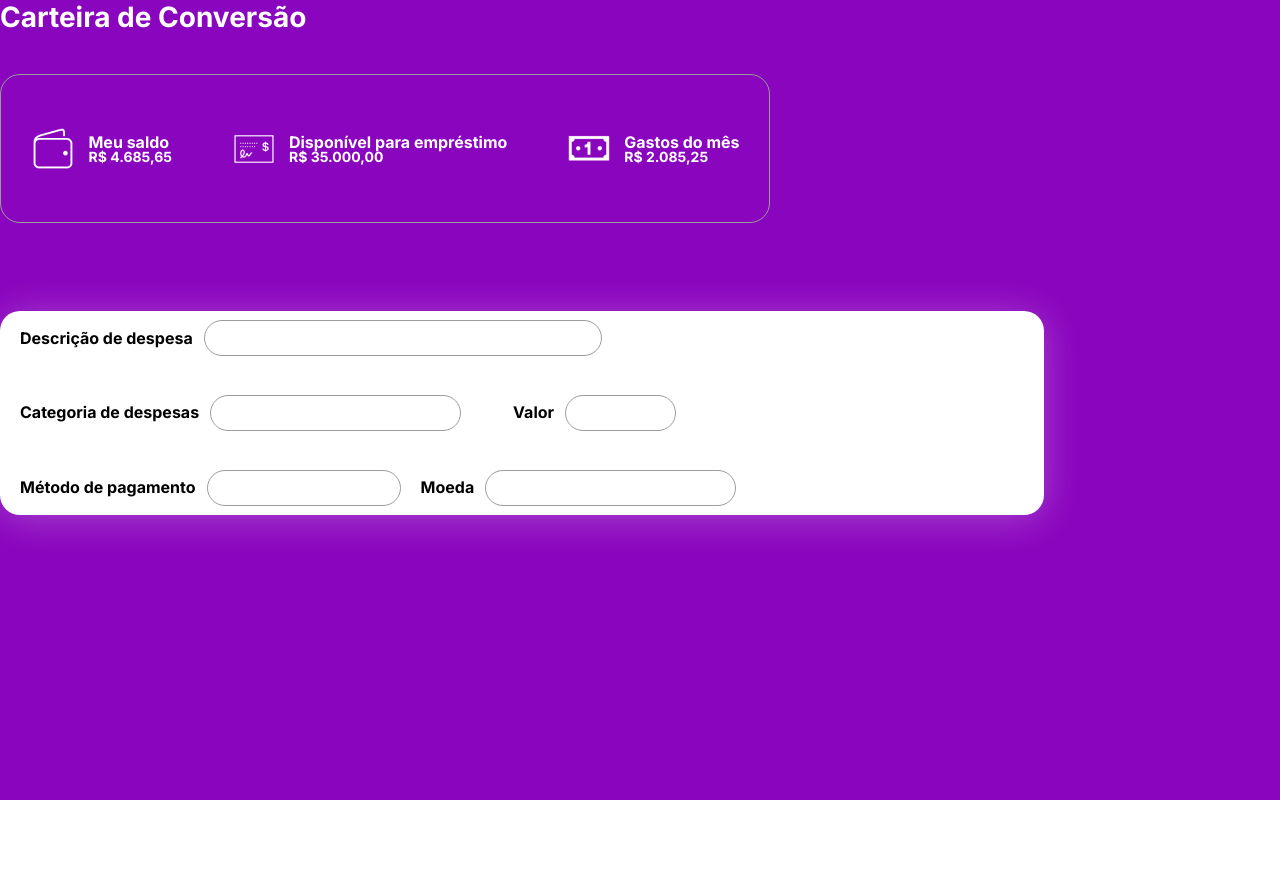
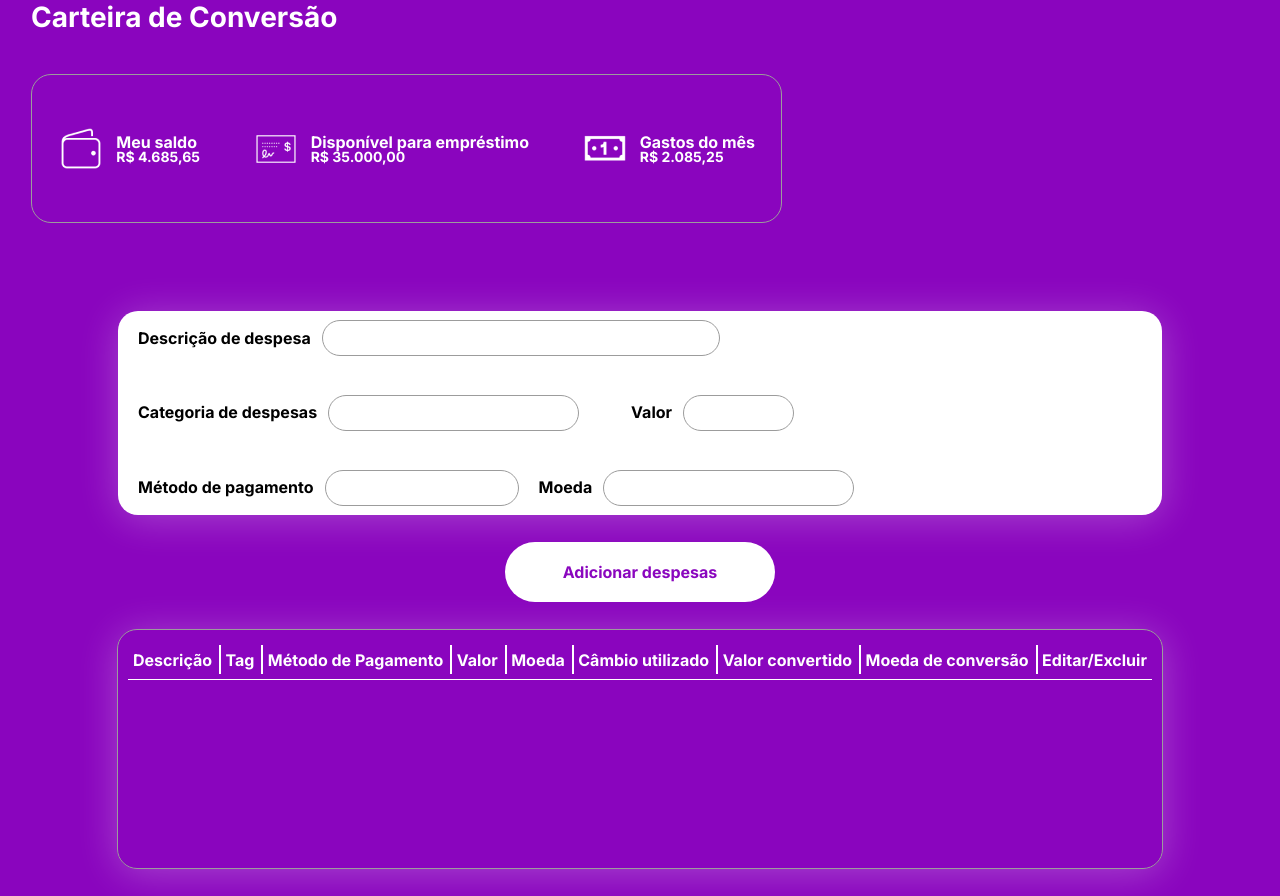
Before and after one commit to Brvnaxs/wallet-react, a React (Vite) app: page /dashboard in a window 1280 px wide. Before the commit the page ends 800 px from the top, so only its background shows below. Built offline with nearby package versions, Linux system fonts and the light colour scheme.

Commit message:
atualiza

```diff
--- /dev/null
+++ b/src/Components/Context/Context.jsx
@@ -0,0 +1,20 @@
+import { createContext, useState } from "react";
+
+export const UserContext = createContext();
+
+export const UserProvider = ({ children }) => {
+    const [user, setUser] = useState(
+        {
+            "email": "",
+            "wallet": {
+                "currencies": [],
+                "expenses": []
+            }
+        }
+    );
+    return (
+        <UserContext.Provider value={{ user, setUser }}>
+            {children}
+        </UserContext.Provider>
+    )
+}
--- a/src/Components/Expenses/styles.css
+++ b/src/Components/Expenses/styles.css
@@ -11,6 +11,7 @@
     padding-left: 20px;
     box-shadow: 0px 4px 40px 0px #FFFFFF42;
     border-radius: 20px;
+    align-items: center;
 }
 .expenses-item{
     display: flex;
--- /dev/null
+++ b/src/Components/ExpensesCard/index.jsx
@@ -0,0 +1,19 @@
+import './styles.css';
+
+export default function ExpensesCard(){
+    return(
+        <div className='ExpensesCard'>
+            <div className='expenses-card-header'>
+                <span className='expenses-span'>Descrição</span>
+                <span className='expenses-span'>Tag</span>
+                <span className='expenses-span'>Método de Pagamento</span>
+                <span className='expenses-span'>Valor</span>
+                <span className='expenses-span'>Moeda</span>
+                <span className='expenses-span'>Câmbio utilizado</span>
+                <span className='expenses-span'>Valor convertido</span>
+                <span className='expenses-span'>Moeda de conversão</span>
+                <span>Editar/Excluir</span>
+            </div>
+        </div>
+    )
+}
--- /dev/null
+++ b/src/Components/ExpensesCard/styles.css
@@ -0,0 +1,31 @@
+.ExpensesCard {
+    width: 80%;
+    min-height: 218px;
+    height: fit-content;
+    margin: 27px 0px 27px 0px;
+    align-self: center;
+    border-radius: 20px;
+    border: 1px solid #9C9C9C;
+    box-shadow: 0px 4px 40px 0px rgba(255, 255, 255, 0.26);
+    color: #FFF;
+    text-align: center;
+    font-size: 16px;
+    font-family: 'Inter';
+    font-weight: 600;
+    padding: 10px;
+}
+
+.expenses-card-header {
+    border-bottom: 1px solid #FFFFFF;
+    padding: 5px;
+    display: flex;
+    justify-content: space-between;
+    align-items: center;
+}
+.expenses-span{
+    height: 29px;
+    border-right: 2px solid #FFF;
+    padding-right: 7px;
+    display: flex;
+    align-items: center;
+}
--- a/src/Components/SignIn/index.jsx
+++ b/src/Components/SignIn/index.jsx
@@ -6,9 +6,17 @@ import { Link, useNavigate } from "react-router-dom";
 import './styles.css'
 
 export default function SignIn() {
+    const [password, setPassword] = useState()
+    const [email, setEmail] = useState()
     const navigate = useNavigate()
     function GoToDashboard(){
-        navigate('/dashboard')
+        if(!email || !password){
+            return(
+                alert("Por favor informe seu email e senha para prosseguir.")
+            )
+        }else{
+            navigate('/dashboard')
+        }
     }
     const [modalIsOpen, setIsOpen] = useState(false);
     // Função que abre a modal
@@ -32,8 +40,8 @@ export default function SignIn() {
              >
                 <div className='modal-content'>
                 <img className='logo2' src={logo2} alt="" />
-                <input type="text" className='modal-input' placeholder='E-mail'/>
-                <input type="text" className='modal-input' placeholder='Senha'/>
+                <input type="text" className='modal-input' placeholder='E-mail'  value={email} onChange={e => setEmail(e.target.value)}/>
+                <input type="text" className='modal-input' placeholder='Senha' value={password} onChange={e => setPassword(e.target.value)}/>
                 <span className='redefine-senha'>Esqueceu a senha?</span>
                 <button className='entrar' onClick={GoToDashboard}>ENTRAR</button>
                 </div>
--- a/src/Components/Wallet/styles.css
+++ b/src/Components/Wallet/styles.css
@@ -1,6 +1,7 @@
 .Wallet{
     height: fit-content;
     color: #ffff;
+    margin-left: 31px;
 }
 .Wallet h1{
 font-size: 28px;
--- a/src/main.jsx
+++ b/src/main.jsx
@@ -1,12 +1,13 @@
 import React from 'react'
 import ReactDOM from 'react-dom/client'
-import {BrowserRouter} from 'react-router-dom'
+import { BrowserRouter } from 'react-router-dom'
+import { UserProvider } from './Components/Context/Context.jsx'
 import App from './App.jsx'
 
 ReactDOM.createRoot(document.getElementById('root')).render(
   <BrowserRouter>
-
-  <App />
-
-</BrowserRouter>,
+    <UserProvider>
+      <App />
+    </UserProvider>
+  </BrowserRouter>,
 )
--- a/src/pages/dashboard/index.jsx
+++ b/src/pages/dashboard/index.jsx
@@ -1,4 +1,5 @@
 import Expenses from '../../Components/Expenses/index'
+import ExpensesCard from '../../Components/ExpensesCard/index'
 import Wallet from '../../Components/Wallet/index'
 import './styles.css'
 
@@ -7,6 +8,8 @@ export default function Dashboard(){
         <div className='Dashboard'>
            <Wallet />
            <Expenses />
+           <button className='dashboard-button'>Adicionar despesas</button>
+           <ExpensesCard />
         </div>
     )
 }
--- a/src/pages/dashboard/styles.css
+++ b/src/pages/dashboard/styles.css
@@ -1,5 +1,22 @@
-.Dashboard{
+.Dashboard {
     width: 100vw;
-    height: 100vh;
+    min-height: 100vh;
+    height: fit-content;
     background-color: #8A05BE;
+    display: flex;
+    flex-direction: column;
 }
+
+.dashboard-button {
+    text-align: center;
+    width: 270px;
+    height: 60px;
+    border-radius: 33px;
+    background: #FFF;
+    color: #8A06BE;
+    font-size: 16px;
+    font-family: 'Inter';
+    font-weight: 700;
+    align-self: center;
+    margin-top: 27px;
+}
```
